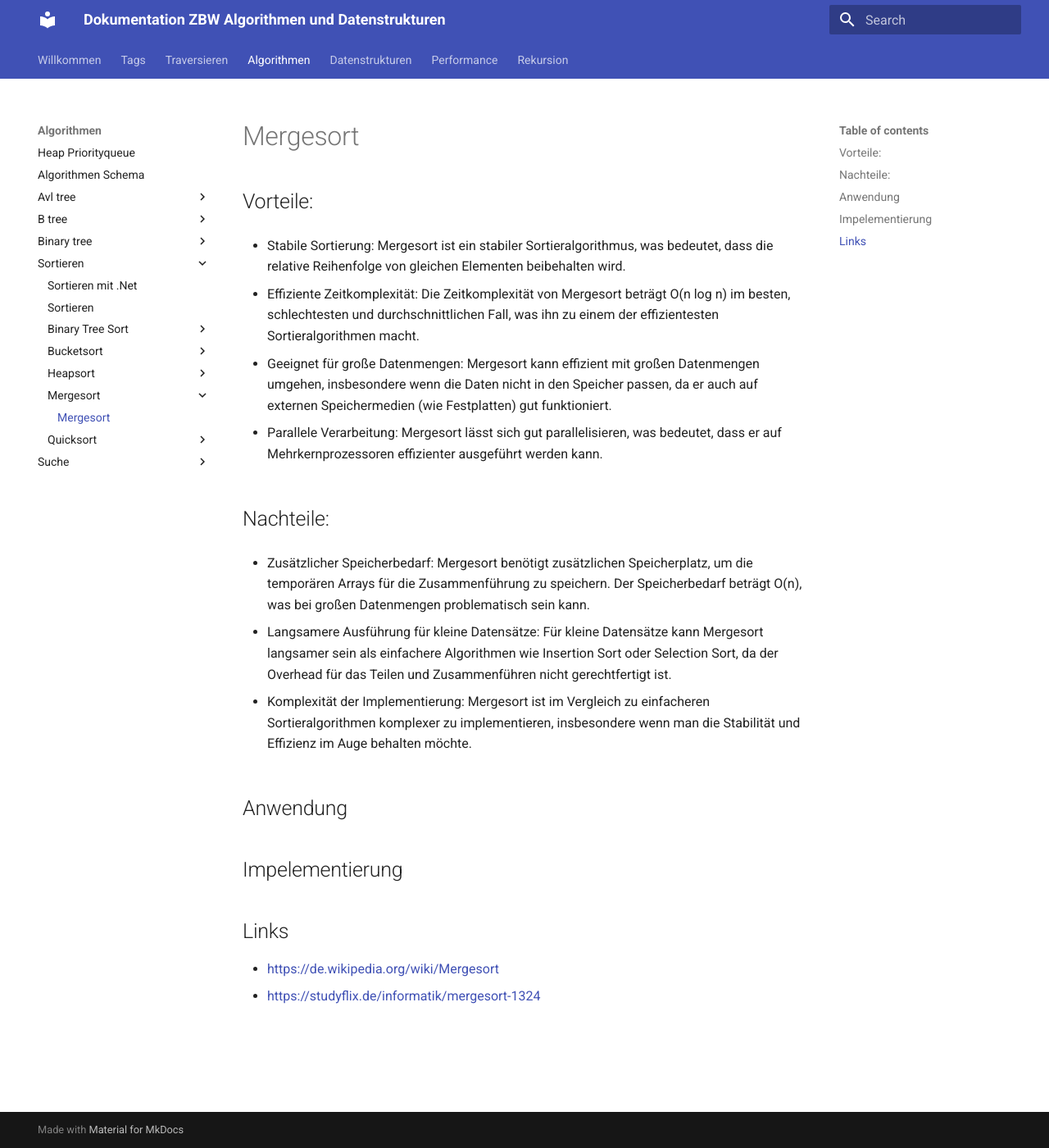
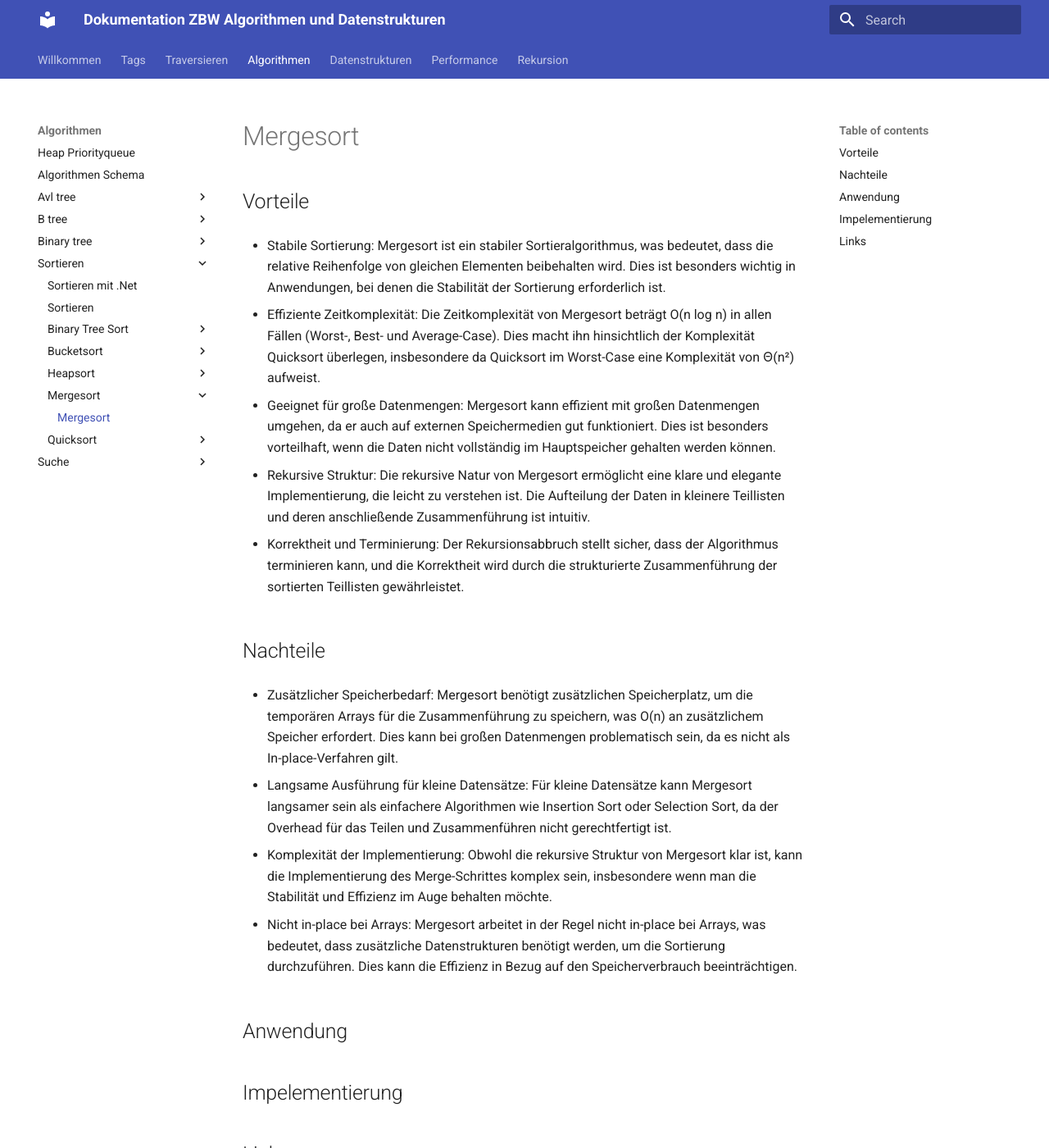
Before and after one commit to tsolenthaler/zbwAlgDs, an MkDocs documentation site: the page built from docs/algorithmen/sortieren/Mergesort/Mergesort.md, in a window 1280 px wide and 1400 px high. Shown: the whole window at 82% size. Built offline with MkDocs 1.6.1 and Material for MkDocs 9.7.7, drawn with Linux system fonts in a browser that asks for light colours.

Commit message:
Enhance Mergesort documentation by expanding advantages and disadvantages, clarifying efficiency and implementation details

```diff
--- a/docs/algorithmen/sortieren/Mergesort/Mergesort.md
+++ b/docs/algorithmen/sortieren/Mergesort/Mergesort.md
@@ -1,23 +1,26 @@
 # Mergesort
 
-## Vorteile:
+## Vorteile
 
-* Stabile Sortierung: Mergesort ist ein stabiler Sortieralgorithmus, was bedeutet, dass die relative Reihenfolge von gleichen Elementen beibehalten wird.
+* Stabile Sortierung: Mergesort ist ein stabiler Sortieralgorithmus, was bedeutet, dass die relative Reihenfolge von gleichen Elementen beibehalten wird. Dies ist besonders wichtig in Anwendungen, bei denen die Stabilität der Sortierung erforderlich ist.
 
-* Effiziente Zeitkomplexität: Die Zeitkomplexität von Mergesort beträgt O(n log n) im besten, schlechtesten und durchschnittlichen Fall, was ihn zu einem der effizientesten Sortieralgorithmen macht.
+* Effiziente Zeitkomplexität: Die Zeitkomplexität von Mergesort beträgt O(n log n) in allen Fällen (Worst-, Best- und Average-Case). Dies macht ihn hinsichtlich der Komplexität Quicksort überlegen, insbesondere da Quicksort im Worst-Case eine Komplexität von Θ(n²) aufweist.
 
-* Geeignet für große Datenmengen: Mergesort kann effizient mit großen Datenmengen umgehen, insbesondere wenn die Daten nicht in den Speicher passen, da er auch auf externen Speichermedien (wie Festplatten) gut funktioniert.
+* Geeignet für große Datenmengen: Mergesort kann effizient mit großen Datenmengen umgehen, da er auch auf externen Speichermedien gut funktioniert. Dies ist besonders vorteilhaft, wenn die Daten nicht vollständig im Hauptspeicher gehalten werden können.
 
-* Parallele Verarbeitung: Mergesort lässt sich gut parallelisieren, was bedeutet, dass er auf Mehrkernprozessoren effizienter ausgeführt werden kann.
+* Rekursive Struktur: Die rekursive Natur von Mergesort ermöglicht eine klare und elegante Implementierung, die leicht zu verstehen ist. Die Aufteilung der Daten in kleinere Teillisten und deren anschließende Zusammenführung ist intuitiv.
 
-## Nachteile:
+* Korrektheit und Terminierung: Der Rekursionsabbruch stellt sicher, dass der Algorithmus terminieren kann, und die Korrektheit wird durch die strukturierte Zusammenführung der sortierten Teillisten gewährleistet.
 
-* Zusätzlicher Speicherbedarf: Mergesort benötigt zusätzlichen Speicherplatz, um die temporären Arrays für die Zusammenführung zu speichern. Der Speicherbedarf beträgt O(n), was bei großen Datenmengen problematisch sein kann.
+## Nachteile
 
-* Langsamere Ausführung für kleine Datensätze: Für kleine Datensätze kann Mergesort langsamer sein als einfachere Algorithmen wie Insertion Sort oder Selection Sort, da der Overhead für das Teilen und Zusammenführen nicht gerechtfertigt ist.
+* Zusätzlicher Speicherbedarf: Mergesort benötigt zusätzlichen Speicherplatz, um die temporären Arrays für die Zusammenführung zu speichern, was O(n) an zusätzlichem Speicher erfordert. Dies kann bei großen Datenmengen problematisch sein, da es nicht als In-place-Verfahren gilt.
 
-* Komplexität der Implementierung: Mergesort ist im Vergleich zu einfacheren Sortieralgorithmen komplexer zu implementieren, insbesondere wenn man die Stabilität und Effizienz im Auge behalten möchte.
+* Langsame Ausführung für kleine Datensätze: Für kleine Datensätze kann Mergesort langsamer sein als einfachere Algorithmen wie Insertion Sort oder Selection Sort, da der Overhead für das Teilen und Zusammenführen nicht gerechtfertigt ist.
 
+* Komplexität der Implementierung: Obwohl die rekursive Struktur von Mergesort klar ist, kann die Implementierung des Merge-Schrittes komplex sein, insbesondere wenn man die Stabilität und Effizienz im Auge behalten möchte.
+
+* Nicht in-place bei Arrays: Mergesort arbeitet in der Regel nicht in-place bei Arrays, was bedeutet, dass zusätzliche Datenstrukturen benötigt werden, um die Sortierung durchzuführen. Dies kann die Effizienz in Bezug auf den Speicherverbrauch beeinträchtigen.
 
 ## Anwendung
 
```
